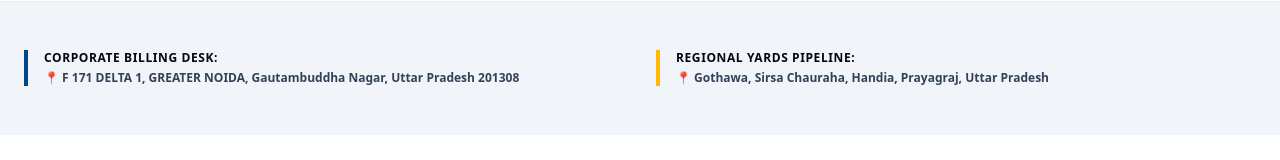
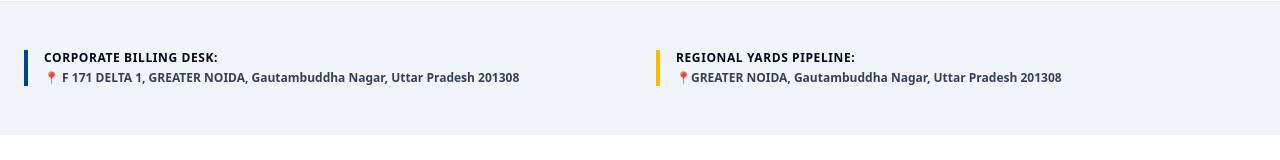
Before and after one commit to ankithoon2002/shuttering-website, a Next.js app: page / in a window 1280 px wide. Shown: the part 2692-2852 px from the top of the page. Built offline with nearby package versions, Linux system fonts and the light colour scheme.

Commit message:
Update regional yards pipeline location

```diff
--- a/src/app/page.js
+++ b/src/app/page.js
@@ -316,7 +316,7 @@ export default function Home() {
           </div>
           <div className="border-l-4 border-amber-400 pl-4">
             <h4 className="text-xs font-black text-slate-950 uppercase tracking-wider mb-1">Regional Yards Pipeline:</h4>
-            <p>📍 Gothawa, Sirsa Chauraha, Handia, Prayagraj, Uttar Pradesh</p>
+            <p>📍GREATER NOIDA, Gautambuddha Nagar, Uttar Pradesh 201308</p>
           </div>
         </div>
       </section>
```
